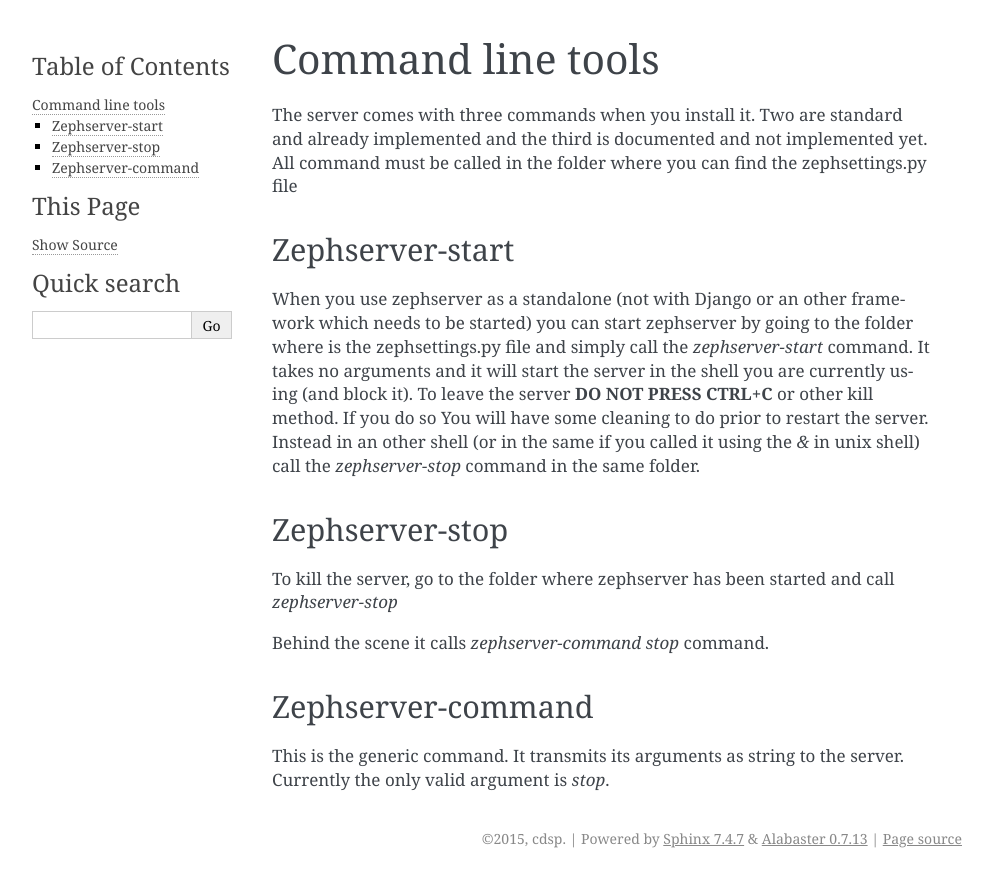
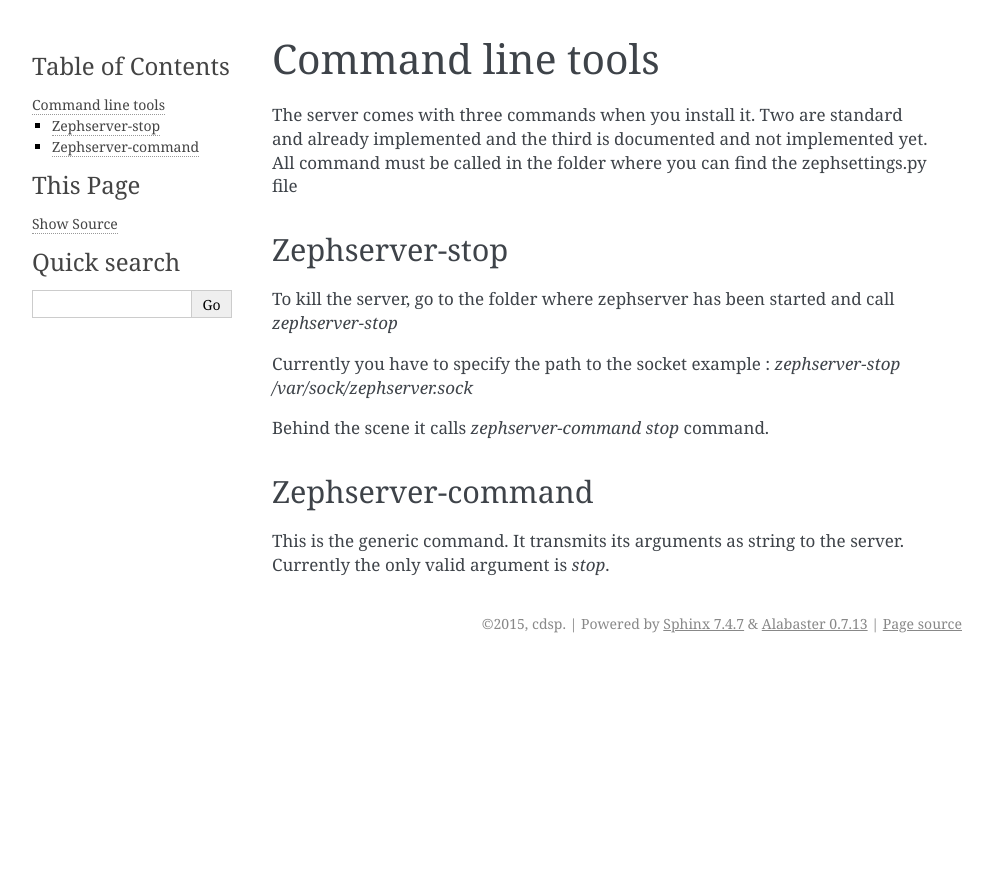
Before and after one commit to CDSP-SCPO/zephserver, a Sphinx documentation site: the page built from docs/command.rst, in a window 1280 px wide. Shown: the top 887 px of the page, without its empty margins (148-1141 px from the left). Built offline with Sphinx 7.4.7, drawn with Linux system fonts in a browser that asks for light colours.

Commit message:
update documentation

```diff
--- a/docs/command.rst
+++ b/docs/command.rst
@@ -4,13 +4,11 @@ Command line tools
 The server comes with three commands when you install it. Two are standard and already implemented and the third is documented and not implemented yet.
 All command must be called in the folder where you can find the zephsettings.py file
 
-Zephserver-start
-================
-When you use zephserver as a standalone (not with Django or an other framework which needs to be started)  you can start zephserver by going to the folder where is the zephsettings.py file and simply call the *zephserver-start* command. It takes no arguments and it will start the server in the shell you are currently using (and block it). To leave the server **DO NOT PRESS CTRL+C** or other kill method. If you do so You will have some cleaning to do prior to restart the server. Instead in an other shell (or in the same if you called it using the *&* in unix shell) call the *zephserver-stop* command in the same folder.
-
 Zephserver-stop
 ===============
 To kill the server, go to the folder where zephserver has been started and call *zephserver-stop*
+
+Currently you have to specify the path to the socket example : *zephserver-stop /var/sock/zephserver.sock*
 
 Behind the scene it calls *zephserver-command stop* command.
 
```
